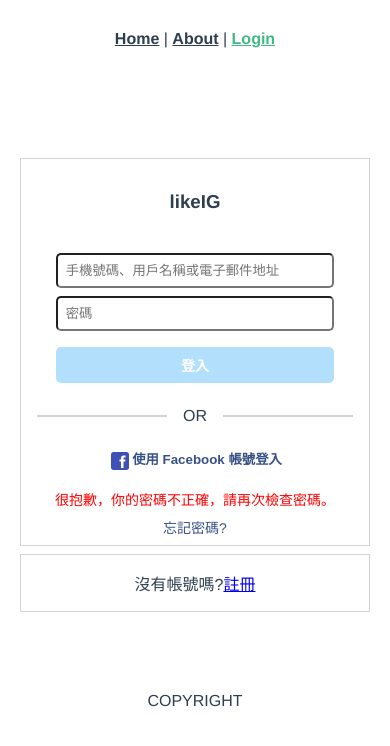
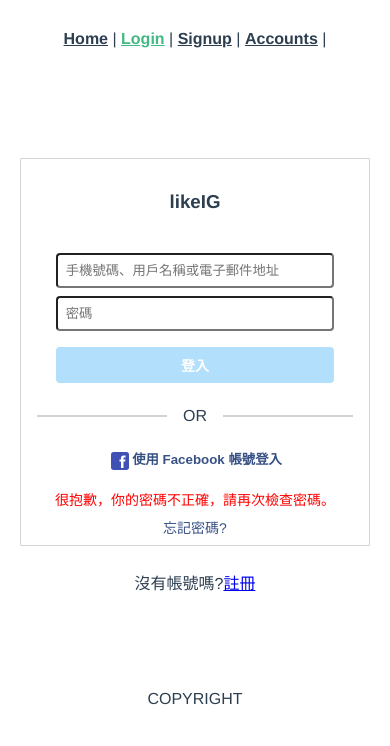
Before and after one commit to iou8611614/likeIG, a Vue app: page /login in a window 390 px wide. Shown: the top 746 px of the page. Built offline with nearby package versions, Linux system fonts and the light colour scheme.

Commit message:
Remove About Page(About.vue) , Add Signup Page(Signup.vue) and input tag add email&phone format check logic , use pattern attribue and RegEx

```diff
--- a/src/App.vue
+++ b/src/App.vue
@@ -1,8 +1,9 @@
 <template>
   <div id="nav">
     <router-link to="/">Home</router-link> |
-    <router-link to="/about">About</router-link> |
-    <router-link to="/login">Login</router-link>
+    <router-link to="/login">Login</router-link> |
+    <router-link to="/signup">Signup</router-link> |
+    <router-link to="/accounts/login/auth-switcher">Accounts</router-link> |
   </div>
   <router-view />
 </template>
--- a/src/router/index.js
+++ b/src/router/index.js
@@ -8,18 +8,23 @@
     component: Home
   },
   {
-    path: "/about",
-    name: "About",
-    // route level code-splitting
-    // this generates a separate chunk (about.[hash].js) for this route
-    // which is lazy-loaded when the route is visited.
-    component: () =>
-      import(/* webpackChunkName: "about" */ "../views/About.vue")
+    path: "/login",
+    name: "Login",
+    component:() =>
+      import("../views/Login.vue")
   },
   {
-    path: "/login",
-    name: "Login",
-    component:()=>import("../views/Login.vue")
+    path: "/signup",
+    name: "Signup",
+    component: () =>
+      import("../views/Signup.vue")
+  },
+  {
+    path: "/accounts/login/auth-switcher",
+    name: "Accounts",
+    children:[],
+    component: () =>
+      import("../views/Accounts.vue")
   }
 ];
 
--- a/src/views/About.vue
+++ /dev/null
@@ -1,5 +0,0 @@
-<template>
-  <div class="about">
-    <h1>This is an about page</h1>
-  </div>
-</template>
--- /dev/null
+++ b/src/views/Accounts.vue
@@ -0,0 +1,15 @@
+<template>
+    <div class="accounts-box">
+        Accounts Page
+    </div>
+</template>
+
+<script>
+export default {
+
+}
+</script>
+
+<style>
+
+</style>
--- a/src/views/Login.vue
+++ b/src/views/Login.vue
@@ -10,14 +10,31 @@
               <img class="img-carousel p4" src="../assets/smartphone.png" alt="">
           </section>
           <section class="main-board right-board">
-              <div class="small-block login-block">
-                  <h1 class="logo">likeIG</h1>
+              <div class="login-block">
+                <h1 class="logo">likeIG</h1>
                 <!-- <span>Account: {{account}}</span><br>
                 <span>Password: {{password}}</span> -->
                 <form class="login-form">
-                    <input class="form-item account" type="text"  v-model="account" placeholder="手機號碼、用戶名稱或電子郵件地址">
-                    <input class="form-item password" type="password"  v-model="password" placeholder="密碼">
-                    <button :class="{loginBtn:true, enableBtn: !isDisabled}" @click.prevent="longinHandler" :disabled="isDisabled">登入</button>
+                    <!--
+                        regex means: 0~9(10位數電話號碼) or eamil格式
+                        pattern="^([0-9]{10})|([A-Za-z0-9._%\+\-]+@[a-z0-9.\-]+\.[a-z]{2,3})$"
+                     -->
+                    <input
+                        class="form-item account"
+                        type="text"
+                        v-model="account"
+                        placeholder="手機號碼、用戶名稱或電子郵件地址"
+                        pattern="^([0-9]{10})|([A-Za-z0-9._%\+\-]+@[a-z0-9.\-]+\.[a-z]{2,3})$"
+                        title="請輸入正確的電話號碼或郵件"
+                        required
+                    >
+                    <input
+                        class="form-item password"
+                        type="password"
+                        v-model="password"
+                        placeholder="密碼"
+                    >
+                    <button :class="{loginBtn:true, enableBtn: !isDisabled}" @click="longinHandler" :disabled="isDisabled">登入</button>
                 </form>
                 <div class="hr-decoration">
                     <div class="hr-line"></div>
@@ -32,12 +49,12 @@
                     </button>
                     <!-- <span>Google - login</span> -->
                     <p class="prompt-msg">很抱歉，你的密碼不正確，請再次檢查密碼。</p>
-                    <a class="forgot-link" href="/forgetpage">忘記密碼?</a>
+                    <a class="forget-link" href="/forget">忘記密碼?</a>
                 </div>
               </div>
-              <div class="small-block register-block">
+              <div class="small-block signup-block">
                   <span>沒有帳號嗎?</span>
-                  <a href="#">註冊</a>
+                  <a href="/signup">註冊</a>
               </div>
           </section>
       </section>
@@ -87,13 +104,13 @@
 .login-body{
     display: flex;
     justify-content: center;
-    max-width: 800px;
-    min-width: 800px;
+    max-width: 935px;
+    min-width: 935px;
     margin: 5rem auto 0 auto;
 }
 .login-footer{
-    max-width: 800px;
-    min-width: 800px;
+    max-width: 935px;
+    min-width: 935px;
     margin: 0 auto 5rem auto;
     padding: 5rem 0;
 }
@@ -149,13 +166,13 @@
     width: 80%;
     margin: .5rem auto 0 auto;
     padding: .5rem;
-    border-radius: 5px;
+    border-radius: 4px;
 }
 .loginBtn{
     width: 80%;
     margin: 1rem auto;
     padding: .5rem;
-    border-radius: 5px;
+    border-radius: 4px;
     background-color: #B2DFFC;
     color: white;
     font-weight: bold;
@@ -166,7 +183,7 @@
     width: 80%;
     margin: 1rem auto;
     padding: .5rem;
-    border-radius: 5px;
+    border-radius: 4px;
     background-color: #0095F6;
     color: white;
     font-weight: bold;
@@ -211,13 +228,13 @@
         font-weight: bold;
     }
 }
-.small-block{
+
+.login-block{
     border: 1px solid rgba(167, 170, 170, 0.5);
+    margin: 0 0 0.5rem 0;
+    border-radius: 1px;
 }
-.login-block{
-    margin: 0 0 0.5rem 0;
-}
-.register-block{
+.signup-block{
     margin: 0.5rem 0 0 0;
     padding: 1rem 0;
 }
@@ -225,7 +242,7 @@
     color: red;
     font-size: 14px;
 }
-.forgot-link{
+.forget-link{
     margin: .5rem 0;
     text-decoration: none;
     color: #385185;
--- /dev/null
+++ b/src/views/Signup.vue
@@ -0,0 +1,216 @@
+<template>
+  <div class="signup-box">
+      <section class="signup-body">
+          <section class="signup-board">
+              <div class="signup-block">
+                <h1 class="logo">likeIG</h1>
+                <h2 class="for-user-info">註冊即可查看朋友的相片和影片。</h2>
+                <div class="third-party-auth">
+                  <button class="thirdpartyBtn" @click="thirdpartyAuth" :disabled="isDisabled">
+                    <svg xmlns="http://www.w3.org/2000/svg"  viewBox="0 0 48 48" width="24px" height="24px"><path fill="#3F51B5" d="M42,37c0,2.762-2.238,5-5,5H11c-2.761,0-5-2.238-5-5V11c0-2.762,2.239-5,5-5h26c2.762,0,5,2.238,5,5V37z"/><path fill="#FFF" d="M34.368,25H31v13h-5V25h-3v-4h3v-2.41c0.002-3.508,1.459-5.59,5.592-5.59H35v4h-2.287C31.104,17,31,17.6,31,18.723V21h4L34.368,25z"/></svg>
+                    <span>使用 Facebook 帳號登入</span>
+                  </button>
+                </div>
+                <div class="hr-decoration">
+                    <div class="hr-line"></div>
+                    <div>OR</div>
+                    <div class="hr-line"></div>
+                </div>
+                <!-- <span>Account: {{account}}</span><br>
+                <span>Account: {{fullName}}</span><br>
+                <span>Account: {{userName}}</span><br>
+                <span>Password: {{password}}</span> -->
+                <form class="signup-form">
+                    <!--
+                      regex means: 0~9(10位數電話號碼) or eamil格式
+                      pattern="^([0-9]{10})|([A-Za-z0-9._%\+\-]+@[a-z0-9.\-]+\.[a-z]{2,3})$"
+                    -->
+                    <input
+                      class="form-item account"
+                      type="email"
+                      pattern="^([0-9]{10})|([A-Za-z0-9._%\+\-]+@[a-z0-9.\-]+\.[a-z]{2,3})$"
+                      v-model="account"
+                      placeholder="手機號碼或電子郵件"
+                      title="請輸入正確的電話號碼或郵件"
+                      required
+                    >
+                    <input class="form-item account" type="text"  v-model="fullName" placeholder="全名" required>
+                    <input class="form-item account" type="text"  v-model="userName" placeholder="用戶名稱" required>
+                    <input class="form-item password" type="password"  v-model="password" placeholder="密碼" required>
+                    <button :class="{signupBtn:true, enableBtn: !isDisabled}" @click="signupHandler" :disabled="isDisabled">註冊</button>
+                </form>
+
+              </div>
+          </section>
+      </section>
+      <section class="signup-footer">
+          <p>已經有帳號嗎? <a href="/accounts/login/auth-switcher">登入</a></p>
+      </section>
+  </div>
+</template>
+
+<script>
+import {ref, computed} from "vue";
+export default {
+    setup(){
+        let account = ref("");
+        let fullName = ref("");
+        let userName = ref("");
+        let password = ref("");
+        let isDisabled = computed(()=>{
+            if(account.value.trim() && password.value.trim() && password.value.length>=6){
+                return false;
+            }else{
+                return true;
+            }
+        })
+
+        function signupHandler(){
+            console.log("Login Process...")
+        }
+        function thirdpartyAuth(){
+            console.log("Third Party Login Procee...");
+        }
+        return {
+            account,
+            fullName,
+            userName,
+            password,
+            isDisabled,
+            signupHandler,
+            thirdpartyAuth
+        }
+    },
+}
+</script>
+
+<style lang="scss" scoped>
+*{
+    // border: 1px solid #000;
+    position: relative;
+}
+
+.signup-body{
+  display: flex;
+  justify-content: center;
+  max-width: 350px;
+  min-width: 350px;
+  margin: 5rem auto 0 auto;
+}
+.signup-footer{
+  border: 1px solid rgba(167, 170, 170, 0.5);
+  max-width: 350px;
+  min-width: 350px;
+  margin: 0 auto;
+  padding: 2rem 0;
+  font-size: 14px;
+}
+
+.signup-board{
+  max-width: 350px;
+  min-width: 350px;
+}
+
+h1.logo{
+    padding: 2rem 0;
+}
+.signup-form{
+    display: flex;
+    flex-direction: column;
+}
+.for-user-info{
+  width: 80%;
+  font-size: 18px;
+  margin: 0 auto .5rem auto;
+  color: #8E8E8E;
+}
+.form-item{
+    width: 80%;
+    margin: .5rem auto 0 auto;
+    padding: .5rem;
+    border-radius: 4px;
+}
+.signupBtn{
+    width: 80%;
+    margin: 1rem auto;
+    padding: .5rem;
+    border-radius: 4px;
+    background-color: #B2DFFC;
+    color: white;
+    font-weight: bold;
+    font-size: 14px;
+    border: none;
+}
+.enableBtn{
+    width: 80%;
+    margin: 1rem auto;
+    padding: .5rem;
+    border-radius: 4px;
+    background-color: #0095F6;
+    color: white;
+    font-weight: bold;
+    font-size: 14px;
+    border: none;
+}
+.hr-decoration{
+    display: flex;
+    // justify-items: center;
+    align-items: center;
+    margin: .5rem auto;
+    width: 80%;
+}
+.hr-line{
+    border: solid .1px lightgray;
+    width: 160px;
+    height: 1px;
+    margin: 0 1rem;
+}
+.third-party-auth{
+    display: flex;
+    flex-direction: column;
+    align-items: center;
+}
+.thirdpartyBtn{
+    display: flex;
+    cursor: pointer;
+    outline: none;
+    border: none;
+    background-color: #0095F6;
+    color: white;
+    text-decoration: none;
+    margin: 1rem 0;
+    width: 80%;
+    padding: 5px 10px;
+    justify-content: center;
+    border-radius: 4px;
+    &:active{
+        border: 0px;
+    }
+    & span.fb-logo{
+        width: 20px;
+        background-image: url("../assets/facebook-app-logo.png");
+    }
+    & span{
+        font-weight: bold;
+    }
+}
+.signup-block{
+    border: 1px solid rgba(167, 170, 170, 0.5);
+    margin: 0 0 0.5rem 0;
+    border-radius: 1px;
+}
+
+.prompt-msg{
+    color: red;
+    font-size: 14px;
+}
+.forgot-link{
+    margin: .5rem 0;
+    text-decoration: none;
+    color: #385185;
+    font-size: 14px;
+    &:active{
+        color: #b7c6e4;
+    }
+}
+</style>
```
